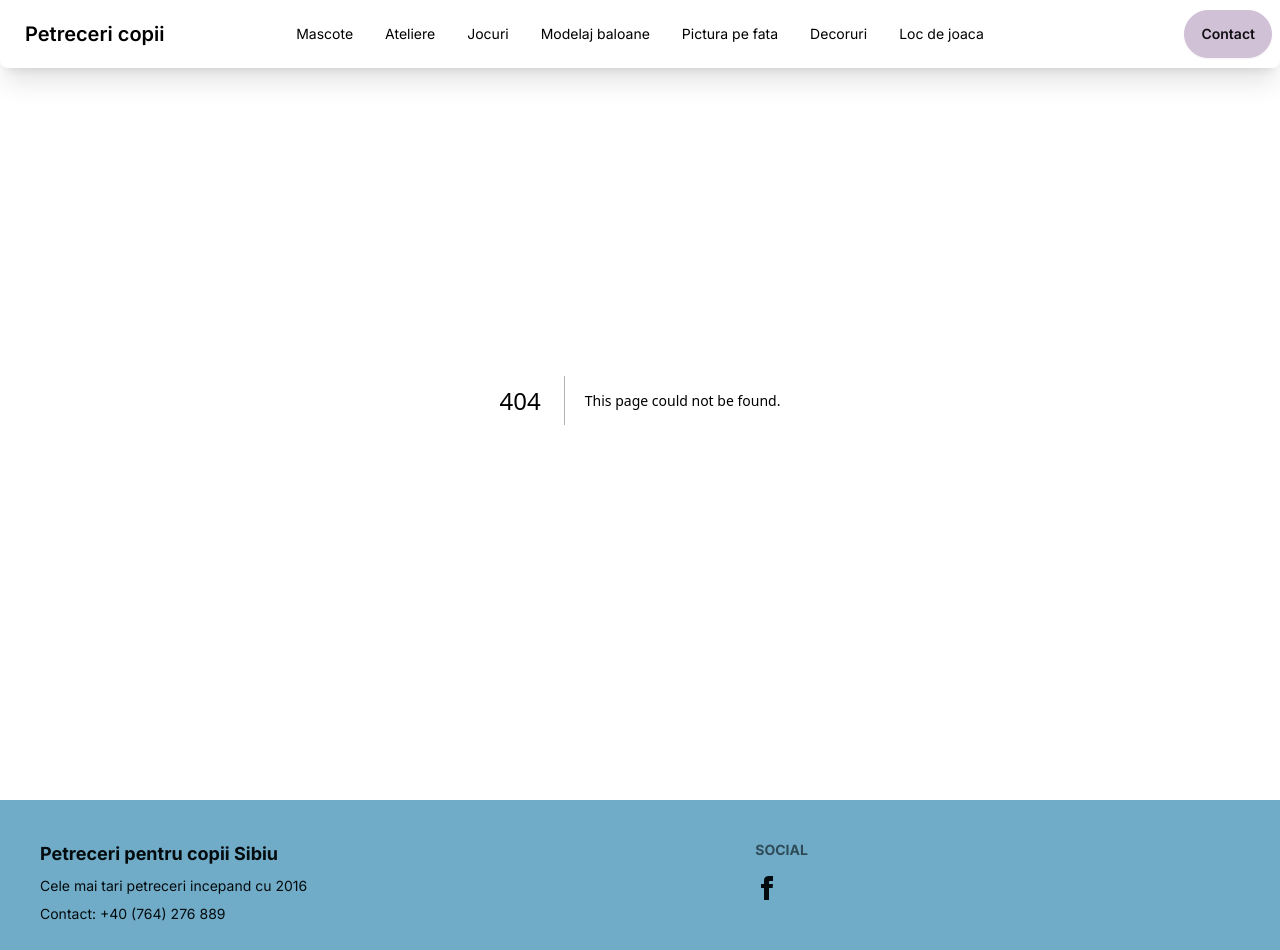
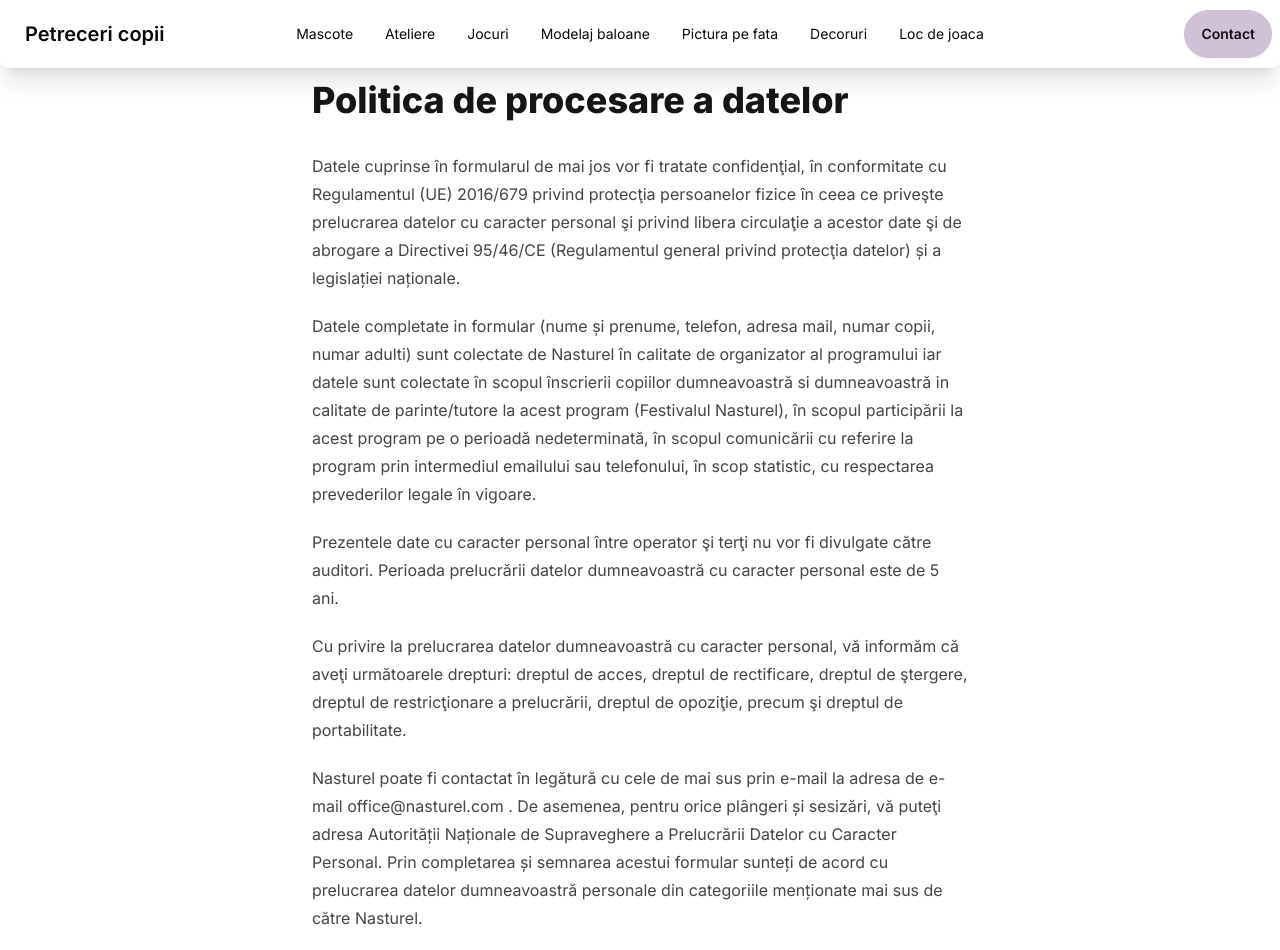
Before and after one commit to LucaSain/petreceri-pentru-copii-sibiu, a Next.js app: page /privacy in a window 1280 px wide. Before the commit this address had no page. Shown: the top 950 px of the page. Built offline with nearby package versions, Linux system fonts and the light colour scheme.

Commit message:
Added Enlarging Images

```diff
--- a/app/contact/page.tsx
+++ b/app/contact/page.tsx
@@ -10,7 +10,7 @@
     email: string;
     mesaj: string;
   }
-  const names = ["nume", "prenume", "telefon", "email", "mesaj"];
+
   const formElements = [
     <input
       key="nume"
--- /dev/null
+++ b/app/privacy/page.tsx
@@ -0,0 +1,54 @@
+import Link from "next/link";
+
+export default function Page() {
+  return (
+    <div className="prose mx-auto">
+      <h1 className="pt-20">Politica de procesare a datelor</h1>
+      <p>
+        Datele cuprinse în formularul de mai jos vor fi tratate confidenţial, în
+        conformitate cu Regulamentul (UE) 2016/679 privind protecţia persoanelor
+        fizice în ceea ce priveşte prelucrarea datelor cu caracter personal şi
+        privind libera circulaţie a acestor date şi de abrogare a Directivei
+        95/46/CE (Regulamentul general privind protecţia datelor) și a
+        legislației naționale.
+      </p>
+      <p>
+        Datele completate in formular (nume și prenume, telefon, adresa mail,
+        numar copii, numar adulti) sunt colectate de Nasturel în calitate de
+        organizator al programului iar datele sunt colectate în scopul
+        înscrierii copiilor dumneavoastră si dumneavoastră in calitate de
+        parinte/tutore la acest program (Festivalul Nasturel), în scopul
+        participării la acest program pe o perioadă nedeterminată, în scopul
+        comunicării cu referire la program prin intermediul emailului sau
+        telefonului, în scop statistic, cu respectarea prevederilor legale în
+        vigoare.
+      </p>
+      <p>
+        Prezentele date cu caracter personal între operator şi terţi nu vor fi
+        divulgate către auditori. Perioada prelucrării datelor dumneavoastră cu
+        caracter personal este de 5 ani.
+      </p>
+      <p>
+        Cu privire la prelucrarea datelor dumneavoastră cu caracter personal, vă
+        informăm că aveţi următoarele drepturi: dreptul de acces, dreptul de
+        rectificare, dreptul de ştergere, dreptul de restricţionare a
+        prelucrării, dreptul de opoziţie, precum şi dreptul de portabilitate.
+      </p>
+      <p>
+        Nasturel poate fi contactat în legătură cu cele de mai sus prin e-mail
+        la adresa de e-mail office@nasturel.com . De asemenea, pentru orice
+        plângeri și sesizări, vă puteţi adresa Autorității Naționale de
+        Supraveghere a Prelucrării Datelor cu Caracter Personal. Prin
+        completarea și semnarea acestui formular sunteți de acord cu prelucrarea
+        datelor dumneavoastră personale din categoriile menționate mai sus de
+        către Nasturel.
+      </p>
+      <Link
+        className="btn btn-primary text-primary-content no-underline"
+        href="/rezerva"
+      >
+        Inapoi
+      </Link>
+    </div>
+  );
+}
--- a/components/ui/Showcase.tsx
+++ b/components/ui/Showcase.tsx
@@ -12,7 +12,7 @@
   IconStars,
 } from "@tabler/icons-react";
 import { Modal, ModalBody, ModalContent, ModalFooter } from "./animated-modal";
-
+import EnlargingImage from "./enlargingImage";
 import Image from "next/image";
 import Link from "next/link";
 
@@ -41,21 +41,12 @@
                 <div className="flex justify-center items-center">
                   {item.imagini !== 0 &&
                     [1, 2, 3, 4].map((image, idx) => (
-                      <div
-                        key={"images" + idx}
-                        style={{
-                          rotate: Math.random() * 20 - 10 + "deg",
-                        }}
-                        className="rounded-xl -mr-4 mt-4 p-1  dark:border-neutral-700  border-neutral-100 flex-shrink-0 overflow-hidden"
-                      >
-                        <Image
-                          src={`/${item.base}${idx + 1} Medium.jpeg`}
-                          alt="imagine"
-                          width="500"
-                          height="500"
-                          className="rounded-lg h-20 w-20 md:h-40 md:w-40 object-cover flex-shrink-0 "
-                        />
-                      </div>
+                      <EnlargingImage
+                        id={item.title + idx}
+                        key={item.title + idx}
+                        src={`/${item.base}${idx + 1} Medium.jpeg`}
+                        alt="image"
+                      />
                     ))}
                 </div>
                 <div className="py-10 flex flex-wrap items-start justify-start max-w-sm mx-auto prose prose-sm">
--- /dev/null
+++ b/components/ui/enlargingImage.tsx
@@ -0,0 +1,63 @@
+"use client";
+
+import Image from "next/image";
+
+export default function EnlargingImage({
+  src,
+  alt,
+  key,
+  id,
+}: {
+  id: string;
+  src: string;
+  alt: string;
+  key: string;
+}) {
+  console.log("asdas", id);
+  return (
+    <div
+      onClick={() => {
+        // @ts-ignore
+        document.getElementById(`modal${id}`).showModal();
+      }}
+      key={id}
+      style={{
+        rotate: Math.random() * 20 - 10 + "deg",
+      }}
+      className="rounded-xl -mr-4 mt-4 p-1 relative flex-shrink-0 overflow-hidden hover:scale-[110%] transition-all hover:rotate-2 hover:z-[999]"
+    >
+      <Image
+        src={src}
+        alt="imagine"
+        width="500"
+        height="500"
+        className="rounded-lg h-20 w-20 md:h-40 md:w-40 object-cover flex-shrink-0 border-2 border-base-content "
+      />
+      <dialog
+        id={"modal" + id}
+        className="modal h-screen w-screen flex justify-center items-center border-none p-0 bg-transparent overflow-hidden"
+      >
+        <div className="relative modal-box h-screen w-screen max-w-[100vw] sm:!w-[60vw] sm:!max-w-[60vw] p-3 sm:p-6">
+          <form method="dialog" className="h-full w-full rounded-xl">
+            <button className="h-full w-full">
+              <Image
+                src={src}
+                alt="imagine"
+                width="1000"
+                height="1000"
+                className="rounded-lg object-cover h-full w-full flex-shrink-0 border-none"
+              />
+            </button>
+          </form>
+        </div>
+
+        <form
+          method="dialog"
+          className="modal-backdrop absolute h-screen w-screen"
+        >
+          <button>close</button>
+        </form>
+      </dialog>
+    </div>
+  );
+}
--- a/tailwind.config.ts
+++ b/tailwind.config.ts
@@ -18,12 +18,18 @@
       },
     },
     extend: {
+      backgroundImage: {
+        "gradient-radial": "radial-gradient(var(--tw-gradient-stops))",
+        "gradient-conic":
+          "conic-gradient(from 180deg at 50% 50%, var(--tw-gradient-stops))",
+      },
       colors: {
         border: "hsl(var(--border))",
         input: "hsl(var(--input))",
         ring: "hsl(var(--ring))",
         background: "hsl(var(--background))",
         foreground: "hsl(var(--foreground))",
+
         // primary: {
         //   DEFAULT: "hsl(var(--primary))",
         //   foreground: "hsl(var(--primary-foreground))",
```
